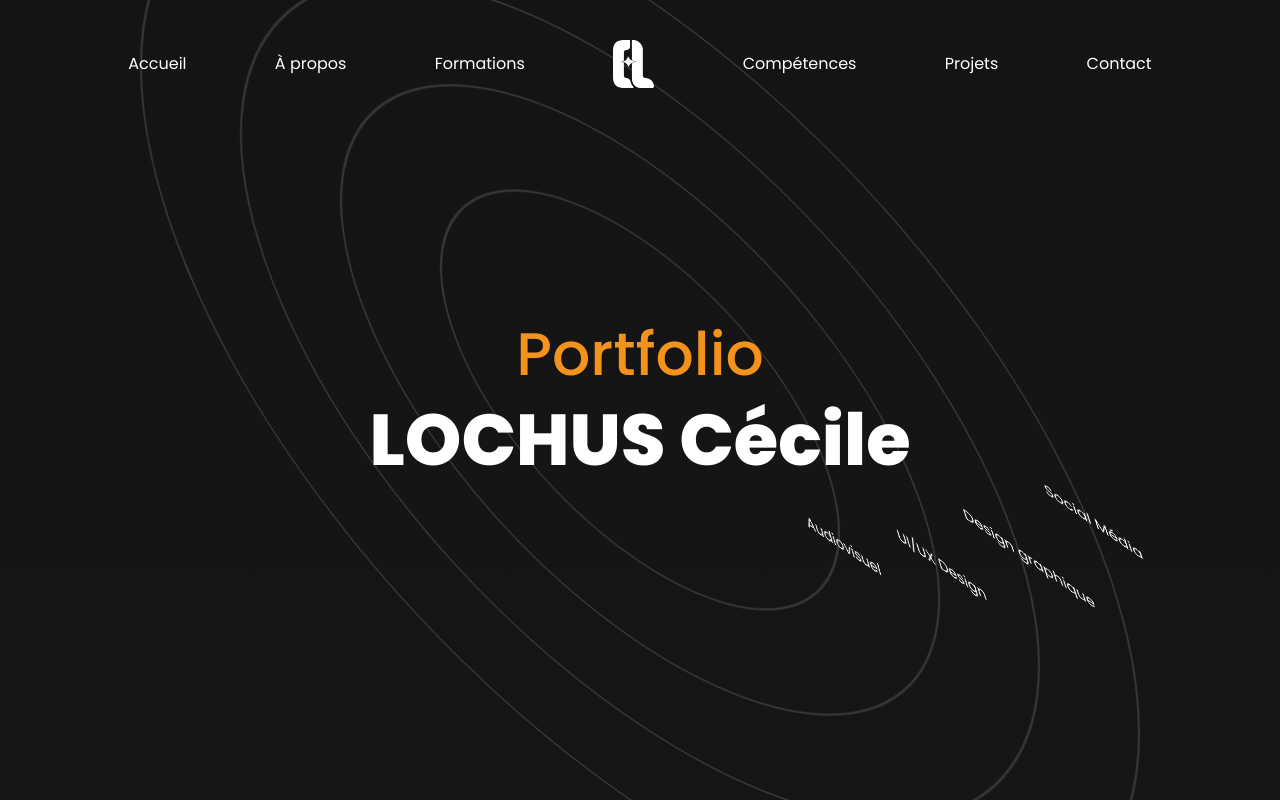
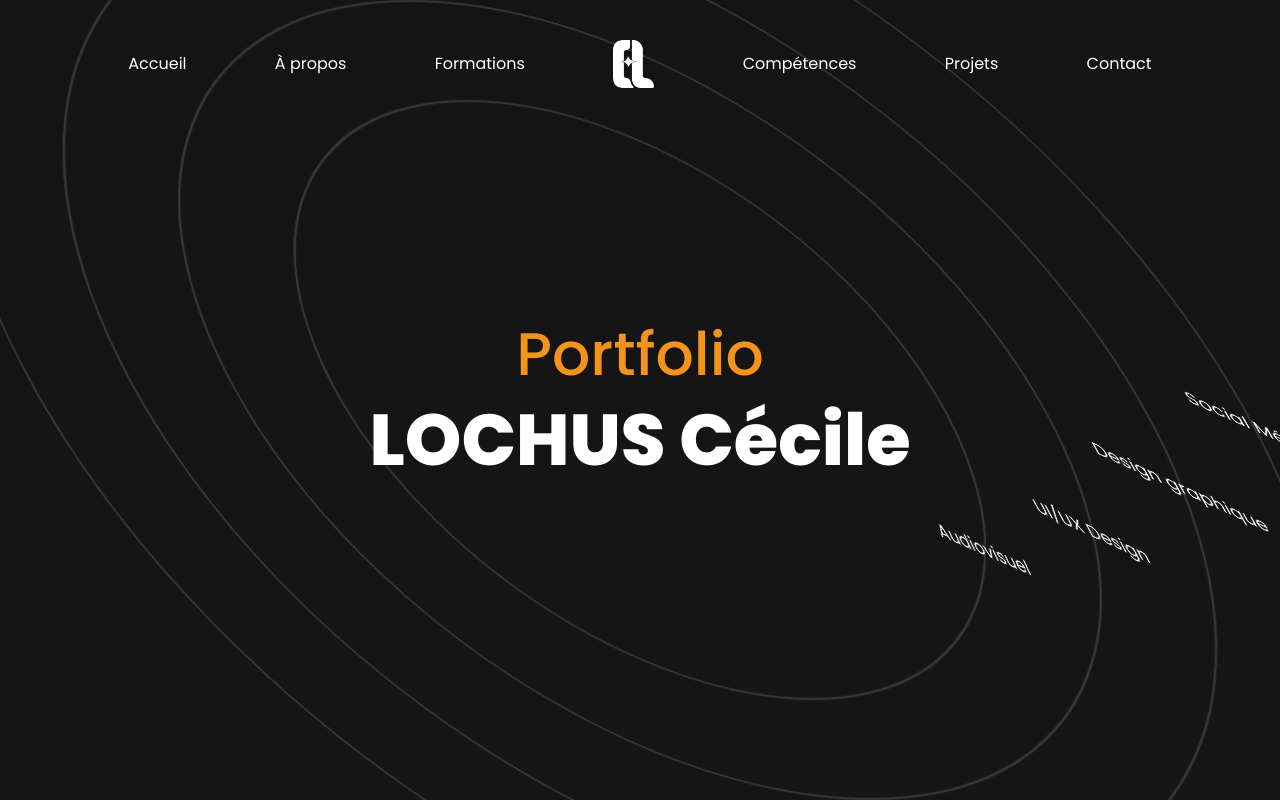
Before and after one commit to antoinefavereau/lochus-cecile, a Next.js app: page / in a window 1280 px wide. Shown: the top 800 px of the page. Built offline with nearby package versions, Linux system fonts and the light colour scheme; a web font is replaced by a local one.

Commit message:
zip hero animation

```diff
--- a/components/layout/home/hero.tsx
+++ b/components/layout/home/hero.tsx
@@ -8,23 +8,21 @@ export default function Hero() {
 
   return (
     <section className="relative flex flex-col items-center justify-center h-screen">
-      <div className="absolute inset-0 flex items-center justify-center">
+      <div className="absolute inset-0 flex items-center justify-center select-none pointer-events-none">
         {domains.map((domain, index) => (
           <div
             key={domain}
             className={`absolute rounded-full border-2 border-light animate-[customSpin_20s_linear_infinite]`}
             style={{
-              width: `${(index + 2) * 200}px`,
-              height: `${(index + 2) * 200}px`,
+              width: `${(index + 3) * 200}px`,
+              height: `${(index + 3) * 200}px`,
               animationDuration: `${20000 + index * 2000}ms`,
-              transform: `rotateX(20deg) rotateY(30deg) skewX(30deg)`,
             }}
           >
             <span
               className="absolute top-0 left-1/2 bg-background animate-[centeredSpin_20s_linear_infinite]"
               style={{
                 animationDuration: `${20000 + index * 2000}ms`,
-                animationDirection: "reverse",
               }}
             >
               {domain}
--- a/tailwind.config.ts
+++ b/tailwind.config.ts
@@ -19,12 +19,12 @@ export default {
       },
       keyframes: {
         customSpin: {
-          "0%": { transform: "rotateX(20deg) rotateY(30deg) skewX(30deg) rotate(0deg)" },
-          "100%": { transform: "rotateX(20deg) rotateY(30deg) skewX(30deg) rotate(360deg)" },
+          "0%": { transform: "skewX(30deg) rotate(0deg)" },
+          "100%": { transform: "skewX(30deg) rotate(360deg)" },
         },
         centeredSpin: {
-          "0%": { transform: "rotateX(-20deg) rotateY(-30deg) skewX(-30deg) translate(-50%, -50%) rotate(0deg)" },
-          "100%": { transform: "rotateX(-20deg) rotateY(-30deg) skewX(-30deg) translate(-50%, -50%) rotate(360deg)" },
+          "0%": { transform: "translate(-50%, -50%) skewX(-30deg) rotate(0deg)" },
+          "100%": { transform: "translate(-50%, -50%) skewX(-30deg) rotate(-360deg)" },
         },
         marquee: {
           "0%": { transform: "translateY(0%)" },
```
